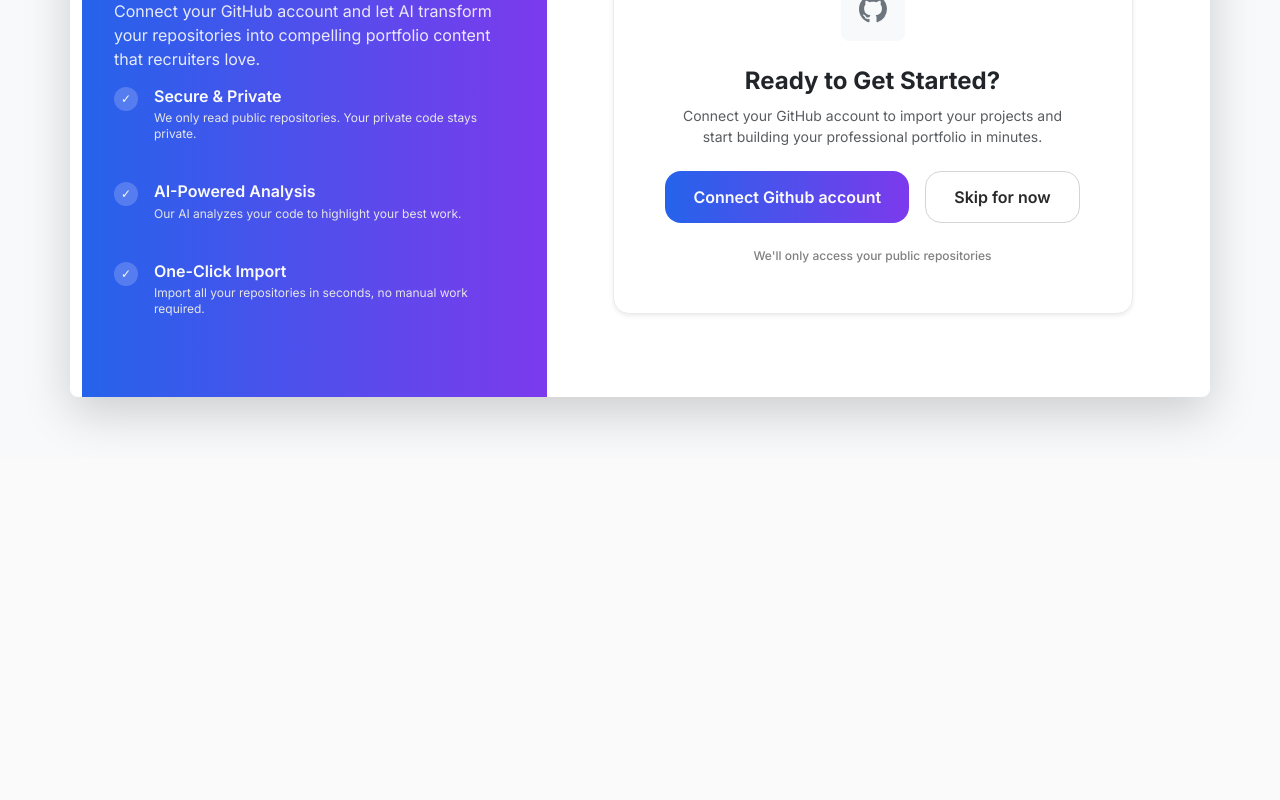
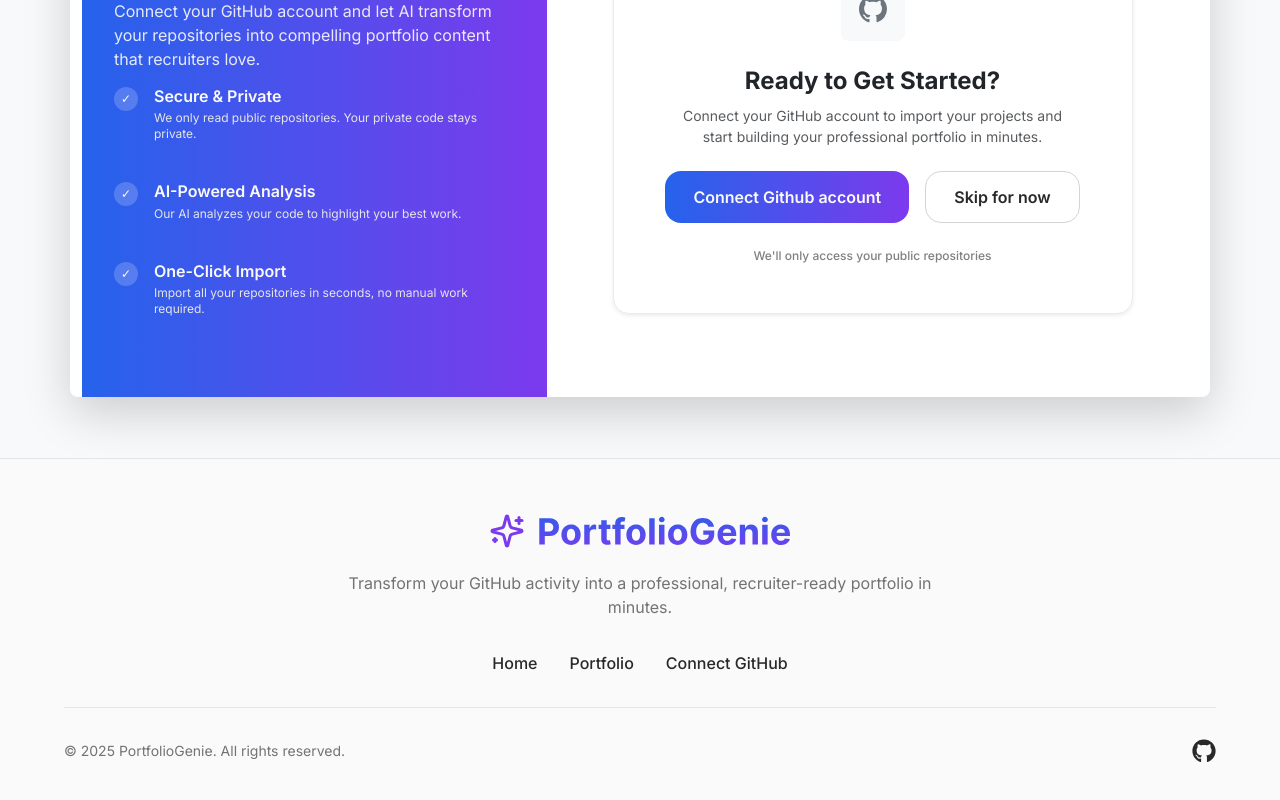
Before and after one commit to HafsaTarek/PortfolioGenie, a React (Vite) app in the folder client/: page /connect in a window 1280 px wide. Shown: the part 418-1218 px from the top of the page. Before the commit the page ends 876 px from the top, so only its background shows below. Built offline with nearby package versions, Linux system fonts and the light colour scheme.

Commit message:
Added Footer

```diff
--- a/client/src/App.jsx
+++ b/client/src/App.jsx
@@ -2,7 +2,7 @@ import { createBrowserRouter, Outlet, RouterProvider, useLocation } from 'react-
 import GitHubWorkflowManager from './pages/GitHubWorkflowManager/GitHubWorkflowManager';
 import Overview from './pages/Overview/Overview';
 import NavBar from './components/NavBar';
-import Footer from './components/Footer';
+import Footer from './components/Footer/Footer';
 import Login from './pages/Login/Login';
 import Register from './pages/Register/Register';
 import UserDashboard from './pages/UserDashboard/UserDashboard';
--- /dev/null
+++ b/client/src/components/Footer/Footer.jsx
@@ -0,0 +1,44 @@
+import styles from "./Footer.module.css";
+import { FaGithub } from "react-icons/fa";
+
+export default function Footer() {
+  return (
+    <footer className={styles.footer}>
+      <div className={styles.container}>
+
+        <div className={styles.brand}>
+          <img
+            src="/portfolio-genie-logo.svg"
+            alt="PortfolioGenie"
+            className={styles.logo}
+          />
+
+          <p>
+            Transform your GitHub activity into a professional,
+            recruiter-ready portfolio in minutes.
+          </p>
+        </div>
+
+        <div className={styles.links}>
+          <a href="/">Home</a>
+          <a href="/user-dashboard">Portfolio</a>
+          <a href="/connect">Connect GitHub</a>
+        </div>
+
+        <div className={styles.bottom}>
+          <p>© 2025 PortfolioGenie. All rights reserved.</p>
+
+          <a
+            href="https://github.com"
+            target="_blank"
+            rel="noreferrer"
+            className={styles.github}
+          >
+            <FaGithub />
+          </a>
+        </div>
+
+      </div>
+    </footer>
+  );
+}
--- /dev/null
+++ b/client/src/components/Footer/Footer.module.css
@@ -0,0 +1,94 @@
+.footer {
+  background: var(--white);
+
+  border-top: 1px solid var(--gray-2);
+
+  padding: var(--spacing-2xl) 0 var(--spacing-xl);
+}
+
+.container {
+  width: min(1200px, 90%);
+  margin: 0 auto;
+}
+
+.brand {
+  text-align: center;
+
+  margin-bottom: var(--spacing-xl);
+}
+
+.logo {
+  height: 48px;
+
+  margin-bottom: var(--spacing-md);
+}
+
+.brand p {
+  max-width: 600px;
+
+  margin: 0 auto;
+
+  color: var(--gray-5);
+
+  font-size: var(--body-size);
+
+  line-height: var(--body-line-height);
+}
+
+.links {
+  display: flex;
+
+  justify-content: center;
+
+  gap: var(--spacing-xl);
+
+  flex-wrap: wrap;
+
+  margin-bottom: var(--spacing-xl);
+}
+
+.links a {
+  color: var(--text-color);
+
+  text-decoration: none;
+
+  font-weight: var(--fw-medium);
+
+  transition: var(--transition-fast);
+}
+
+.links a:hover {
+  color: var(--primary-blue);
+}
+
+.bottom {
+  display: flex;
+
+  justify-content: space-between;
+
+  align-items: center;
+
+  padding-top: var(--spacing-lg);
+
+  border-top: 1px solid var(--gray-2);
+}
+
+.bottom p {
+  margin: 0;
+
+  color: var(--gray-5);
+
+  font-size: var(--small-size);
+}
+
+.github {
+  color: var(--text-color);
+
+  font-size: 1.5rem;
+
+  transition: var(--transition-fast);
+}
+
+.github:hover {
+  color: var(--primary-blue);
+}
```
Also changed, not shown: client/src/components/Footer.jsx (deleted, +0 -10 lines).
